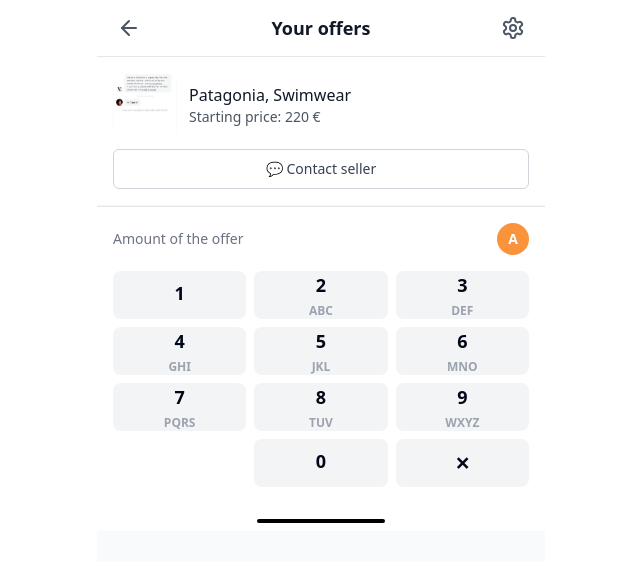
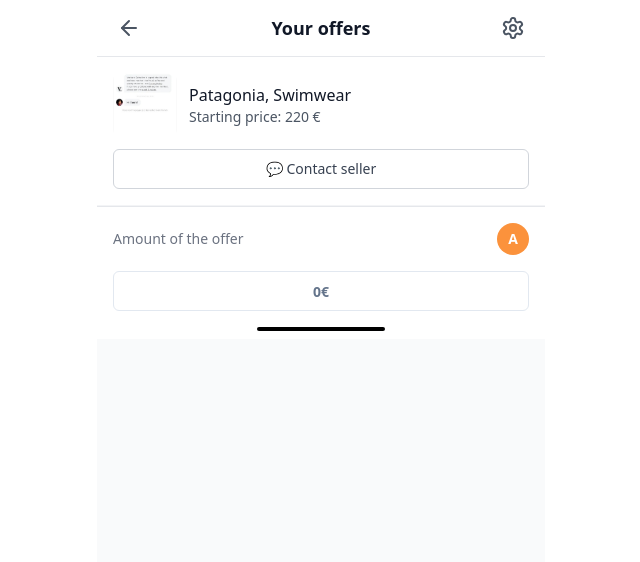
Before and after one commit to ZeroBug404/chat-duo-offers, a React (Vite) app: page /offers in a window 1280 px wide. Shown: the top 562 px of the page, without its empty margins (319-959 px from the left). Built offline with nearby package versions, Linux system fonts and the light colour scheme.

Commit message:
Refactor: Offer amount input
Replace the number design with an input field that opens a number keypad on click.

```diff
--- /dev/null
+++ b/src/components/NumberPadModal.tsx
@@ -0,0 +1,90 @@
+
+import { useState, useEffect } from "react";
+import { Button } from "@/components/ui/button";
+
+interface NumberPadModalProps {
+  isOpen: boolean;
+  onClose: () => void;
+  onSubmit: (amount: string) => void;
+  initialValue: string;
+}
+
+const NumberPadModal = ({ isOpen, onClose, onSubmit, initialValue }: NumberPadModalProps) => {
+  const [amount, setAmount] = useState(initialValue);
+
+  useEffect(() => {
+    setAmount(initialValue);
+  }, [initialValue, isOpen]);
+
+  const handleNumberClick = (num: string) => {
+    if (num === "⌫") {
+      setAmount(prev => prev.slice(0, -1));
+    } else {
+      setAmount(prev => prev + num);
+    }
+  };
+
+  const handleSubmit = () => {
+    onSubmit(amount);
+  };
+
+  const keypadNumbers = [
+    ["1", "2", "3"],
+    ["4", "5", "6"],
+    ["7", "8", "9"],
+    ["", "0", "⌫"]
+  ];
+
+  if (!isOpen) return null;
+
+  return (
+    <div className="fixed inset-0 bg-black bg-opacity-50 flex items-end justify-center z-50">
+      <div className="bg-white w-full max-w-md rounded-t-xl p-4 animate-slide-up">
+        <div className="mb-4">
+          <p className="text-sm text-gray-600 mb-2">Amount of the offer</p>
+          <div className="text-2xl font-bold text-center py-4 bg-gray-50 rounded-lg">
+            {amount || "0"}€
+          </div>
+        </div>
+
+        <div className="grid grid-cols-3 gap-2 mb-4">
+          {keypadNumbers.map((row, rowIndex) =>
+            row.map((num, colIndex) => (
+              <button
+                key={`${rowIndex}-${colIndex}`}
+                onClick={() => num && handleNumberClick(num)}
+                className={`h-12 rounded-lg font-semibold text-lg ${
+                  num === ""
+                    ? "invisible"
+                    : "bg-gray-100 hover:bg-gray-200 active:bg-gray-300"
+                }`}
+                disabled={num === ""}
+              >
+                {num === "⌫" ? "✕" : num}
+              </button>
+            ))
+          )}
+        </div>
+
+        <div className="flex space-x-2">
+          <Button
+            onClick={onClose}
+            variant="outline"
+            className="flex-1"
+          >
+            Cancel
+          </Button>
+          <Button
+            onClick={handleSubmit}
+            className="flex-1 bg-black text-white hover:bg-gray-800"
+            disabled={!amount}
+          >
+            Confirm
+          </Button>
+        </div>
+      </div>
+    </div>
+  );
+};
+
+export default NumberPadModal;
--- a/src/pages/Offers.tsx
+++ b/src/pages/Offers.tsx
@@ -3,24 +3,21 @@ import { useState } from "react";
 import { ArrowLeft, Settings } from "lucide-react";
 import { Link } from "react-router-dom";
 import { Button } from "@/components/ui/button";
+import { Input } from "@/components/ui/input";
+import NumberPadModal from "@/components/NumberPadModal";
 
 const Offers = () => {
   const [amount, setAmount] = useState("");
+  const [showNumberPad, setShowNumberPad] = useState(false);
 
-  const handleNumberClick = (num: string) => {
-    if (num === "⌫") {
-      setAmount(prev => prev.slice(0, -1));
-    } else {
-      setAmount(prev => prev + num);
-    }
+  const handleInputClick = () => {
+    setShowNumberPad(true);
   };
 
-  const keypadNumbers = [
-    ["1", "2", "3"],
-    ["4", "5", "6"],
-    ["7", "8", "9"],
-    ["", "0", "⌫"]
-  ];
+  const handleAmountChange = (newAmount: string) => {
+    setAmount(newAmount);
+    setShowNumberPad(false);
+  };
 
   return (
     <div className="min-h-screen bg-gray-50 max-w-md mx-auto">
@@ -72,36 +69,13 @@ const Offers = () => {
             </div>
           </div>
 
-          <div className="grid grid-cols-3 gap-2 mb-4">
-            {keypadNumbers.map((row, rowIndex) =>
-              row.map((num, colIndex) => (
-                <button
-                  key={`${rowIndex}-${colIndex}`}
-                  onClick={() => num && handleNumberClick(num)}
-                  className={`h-12 rounded-lg font-semibold text-lg ${
-                    num === ""
-                      ? "invisible"
-                      : "bg-gray-100 hover:bg-gray-200 active:bg-gray-300"
-                  }`}
-                  disabled={num === ""}
-                >
-                  {num === "⌫" ? "✕" : num}
-                  {num && num !== "⌫" && (
-                    <div className="text-xs text-gray-400 mt-1">
-                      {num === "2" && "ABC"}
-                      {num === "3" && "DEF"}
-                      {num === "4" && "GHI"}
-                      {num === "5" && "JKL"}
-                      {num === "6" && "MNO"}
-                      {num === "7" && "PQRS"}
-                      {num === "8" && "TUV"}
-                      {num === "9" && "WXYZ"}
-                    </div>
-                  )}
-                </button>
-              ))
-            )}
-          </div>
+          <Input
+            value={amount ? `${amount}€` : ""}
+            placeholder="0€"
+            onClick={handleInputClick}
+            readOnly
+            className="text-center text-lg font-semibold cursor-pointer"
+          />
         </div>
 
         {/* Home indicator */}
@@ -109,6 +83,13 @@ const Offers = () => {
           <div className="w-32 h-1 bg-black rounded-full"></div>
         </div>
       </div>
+
+      <NumberPadModal
+        isOpen={showNumberPad}
+        onClose={() => setShowNumberPad(false)}
+        onSubmit={handleAmountChange}
+        initialValue={amount}
+      />
     </div>
   );
 };
--- a/src/pages/PersonB.tsx
+++ b/src/pages/PersonB.tsx
@@ -8,12 +8,20 @@ import ChatInput from "@/components/ChatInput";
 import OfferInput from "@/components/OfferInput";
 import { Button } from "@/components/ui/button";
 
+type Message = {
+  id: number;
+  text: string;
+  sender: "buyer" | "seller";
+  timestamp: string;
+  isOffer?: boolean;
+};
+
 const PersonB = () => {
-  const [messages, setMessages] = useState([
+  const [messages, setMessages] = useState<Message[]>([
     {
       id: 1,
       text: "Hi there!",
-      sender: "seller" as const,
+      sender: "seller",
       timestamp: "09:15"
     }
   ]);
@@ -21,10 +29,10 @@ const PersonB = () => {
   const [showOfferInput, setShowOfferInput] = useState(false);
 
   const handleSendMessage = (text: string) => {
-    const newMessage = {
+    const newMessage: Message = {
       id: messages.length + 1,
       text,
-      sender: "buyer" as const,
+      sender: "buyer",
       timestamp: new Date().toLocaleTimeString('en-US', {
         hour12: false,
         hour: '2-digit',
@@ -35,10 +43,10 @@ const PersonB = () => {
   };
 
   const handleMakeOffer = (amount: string) => {
-    const offerMessage = {
+    const offerMessage: Message = {
       id: messages.length + 1,
       text: `Offer received: ${amount}€`,
-      sender: "buyer" as const,
+      sender: "buyer",
       timestamp: new Date().toLocaleTimeString('en-US', {
         hour12: false,
         hour: '2-digit',
```
